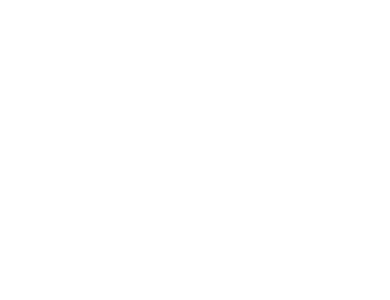
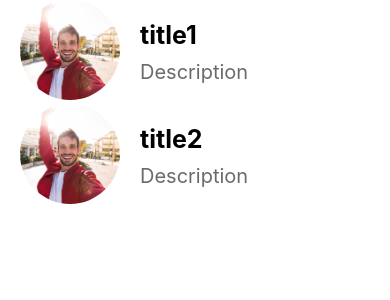
Before and after one commit to Varunvaru524/Done-With-It, a React Native app: screen / in a window 390 px wide. Shown: the top 300 px of the page. Built offline with nearby package versions, Linux system fonts and the light colour scheme.

Commit message:
Updated Messages page

```diff
--- a/src/Pages/MessagesPage.jsx
+++ b/src/Pages/MessagesPage.jsx
@@ -1,5 +1,6 @@
 import React, { Component } from 'react';
-import { FlatList, View, Text } from 'react-native';
+import { FlatList, View} from 'react-native';
+import PageLayout from '../Components/PageLayout';
 import ListItem from '../Components/ListItem';
 import img from '../assets/jacket.jpg'
 
@@ -23,15 +24,17 @@
 class MessagesPage extends Component {
     render() {
         return (
+            <PageLayout>
                 <View>
                     <FlatList
                         data={data}
-                keyExtractor={data=>data.id}
-                renderItem={({item})=>{
+                        keyExtractor={data => data.id}
+                        renderItem={({ item }) => {
                             return <ListItem title={item.title} subTitle={item.description} image={item.image} />
                         }}
                     />
                 </View>
+            </PageLayout>
         );
     }
 }
--- a/src/exp.jsx
+++ b/src/exp.jsx
@@ -1,10 +1,10 @@
 import React, { Component } from 'react';
 import Img from './assets/jacket.jpg'
-import PageLayout from './Components/PageLayout';
+import MessagesPage from './Pages/MessagesPage';
 
 class Experimental extends Component {
     render() {
-        return (<PageLayout />);
+        return (<MessagesPage />);
     }
 }
 
```
Lines whose indentation alone changed are shown as unchanged.
